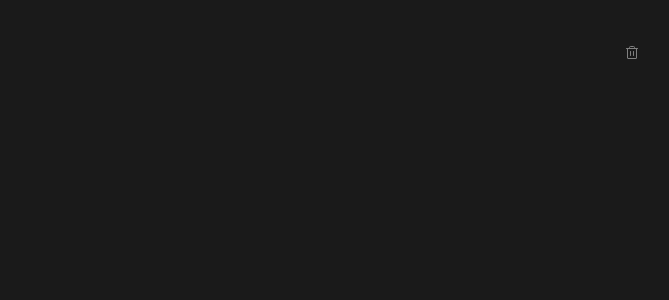
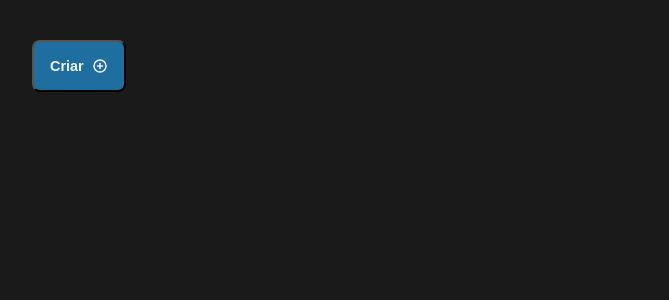
Before and after one commit to IvGomes/ignite-rs-todolist, a React (Vite) app: page / in a window 1280 px wide. Shown: the top 300 px of the page, without its empty margins (8-677 px from the left). Built offline with nearby package versions, Linux system fonts and the light colour scheme.

Commit message:
feat: new component CreateButton

```diff
--- a/src/App.tsx
+++ b/src/App.tsx
@@ -1,10 +1,10 @@
-import { DeleteButton } from "./components/DeleteButton"
+import { CreateButton } from "./components/CreateButton"
 
 
 function App() {
 
   return (
-    <DeleteButton />
+    <CreateButton />
   )
 }
 
--- /dev/null
+++ b/src/components/CreateButton.module.css
@@ -0,0 +1,20 @@
+.box {
+    display: flex;
+    gap: 8px;
+    color: var(--gray-100);
+    background-color: var(--blue-dark);
+    padding: 1rem;
+    border-radius: var(--border-radius);
+    font-size: var(--text-md);
+    font-weight: bold;
+    cursor: pointer;
+}
+
+.box:hover {
+    background-color: var(--blue);
+}
+
+.icon {
+    font-size: 0;
+    line-height: 0;
+}
--- /dev/null
+++ b/src/components/CreateButton.tsx
@@ -0,0 +1,13 @@
+import { PlusCircle } from 'phosphor-react';
+import styles from './CreateButton.module.css';
+
+
+export function CreateButton() {
+    return (
+        <button
+            className={styles.box}
+        >
+            Criar <PlusCircle className={styles.icon} size={16} weight={"bold"} />
+        </button>
+    )
+}
--- a/src/global.css
+++ b/src/global.css
@@ -17,7 +17,7 @@
 
   /* FONTS ADJUSTS*/
   --text-base: 1rem; /* 12px */
-  --text-md: 12; /* 14px */
+  --text-md: .9rem; /* 14.4px */
   --text-lg: 1rem; /* 16px */
 
   --line-height: 140%;
```
